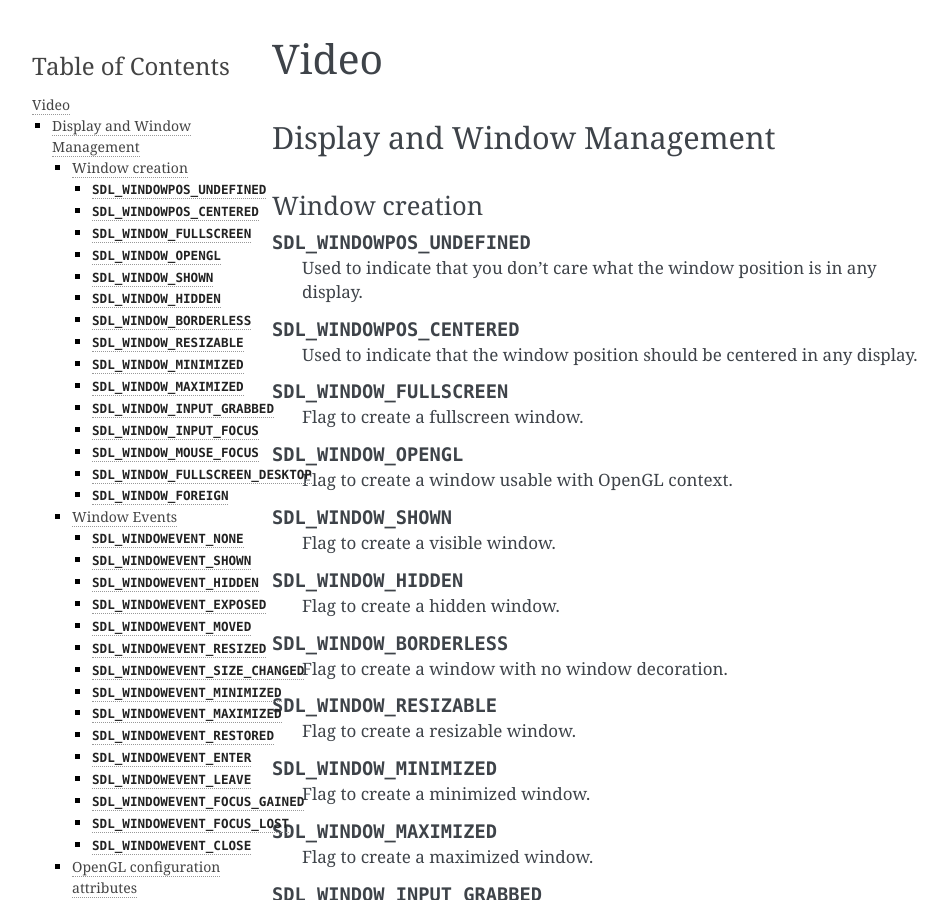
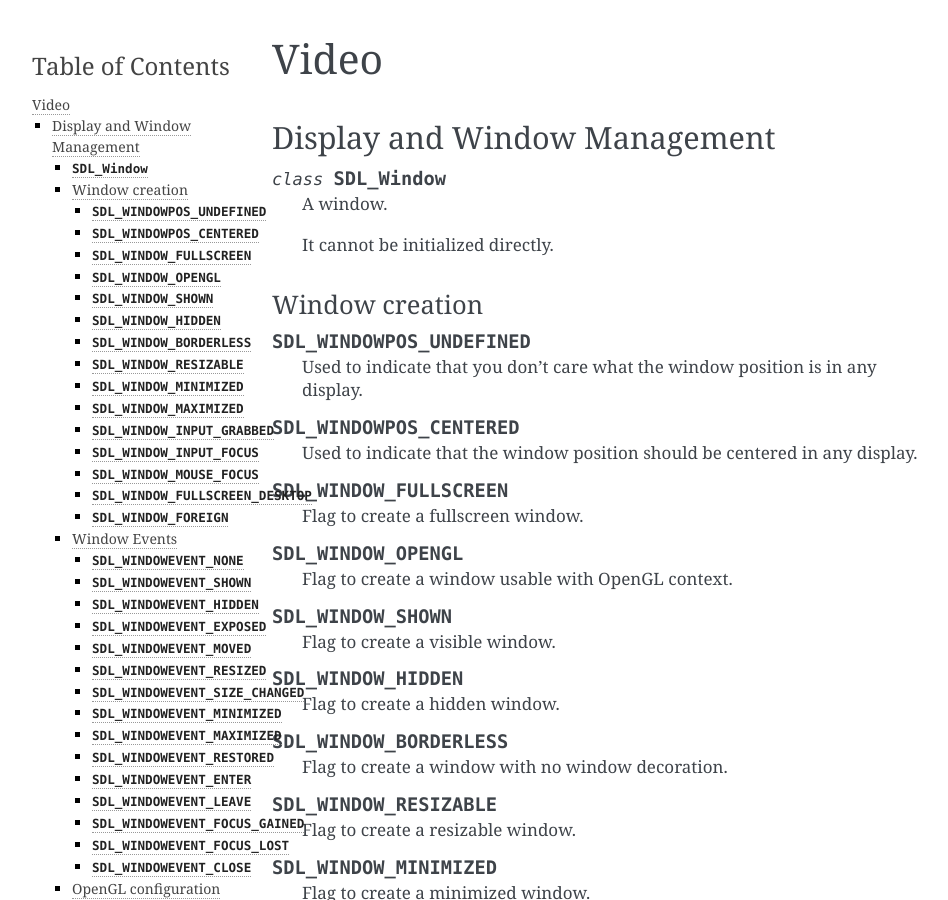
Before and after one commit to pyokagan/pycsdl2, a Sphinx documentation site: the page built from docs/source/api/video.rst, in a window 1280 px wide and 900 px high. Shown: the whole window, without its empty margins (148-1096 px from the left). Built offline with Sphinx 7.4.7, drawn with Linux system fonts in a browser that asks for light colours.

Commit message:
docs/api/video: document SDL_Window

```diff
--- a/docs/source/api/video.rst
+++ b/docs/source/api/video.rst
@@ -3,6 +3,11 @@ Video
 
 Display and Window Management
 -----------------------------
+.. class:: SDL_Window
+
+   A window.
+
+   It cannot be initialized directly.
 
 Window creation
 ~~~~~~~~~~~~~~~
```
